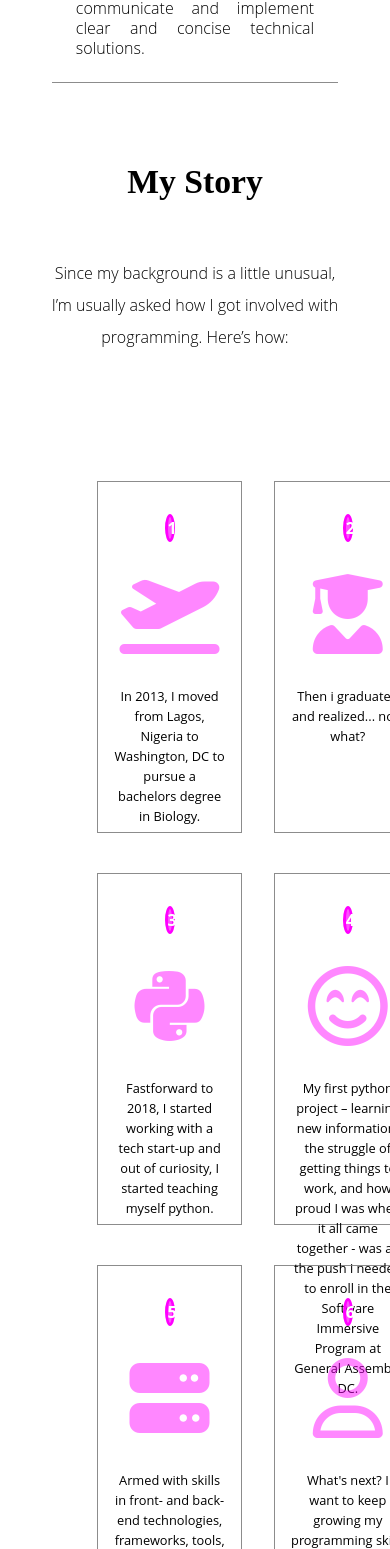
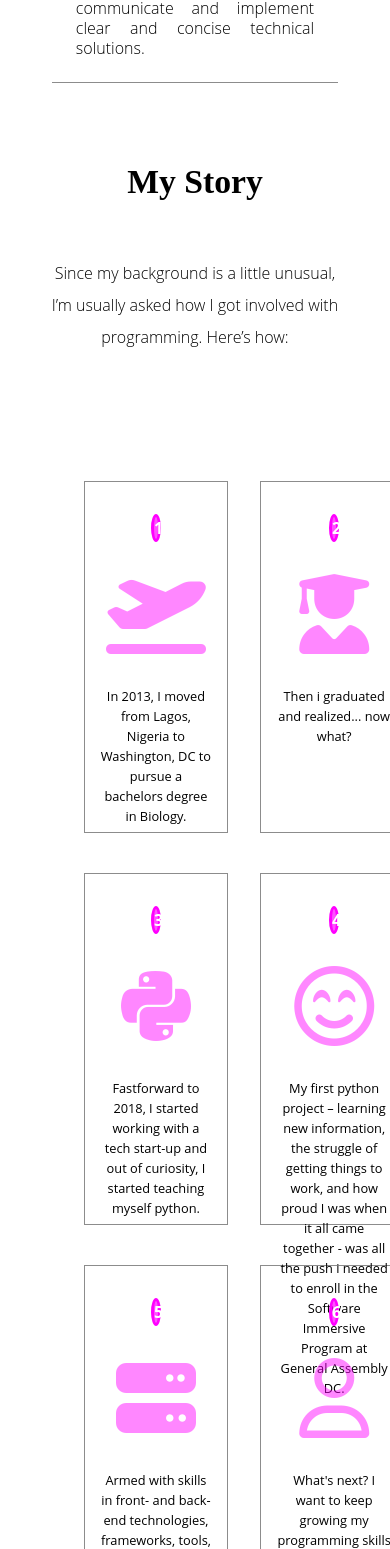
Before and after one commit to cenwachukwu/portfolio, a React (Create React App) app: page /About in a window 390 px wide. Shown: the part 780-2329 px from the top of the page. Built offline with nearby package versions, Linux system fonts and the light colour scheme; a web font is replaced by a local one.

Commit message:
tried to make it responsive for iphone landscape

```diff
--- a/src/About/About.css
+++ b/src/About/About.css
@@ -138,6 +138,6 @@
     .StoryDivContainer{
         margin: 2rem auto;
         grid-template-columns: repeat(2, 1fr);
-        width: 83%;
+        width: 90%;
     }
 }
--- a/src/Footer/Footer.css
+++ b/src/Footer/Footer.css
@@ -31,3 +31,9 @@ i{
         width: 23%;
     }
 }
+
+@media only screen and (max-width: 768px){
+    .footerDiv{
+        width: 30%;
+    }
+}
```
